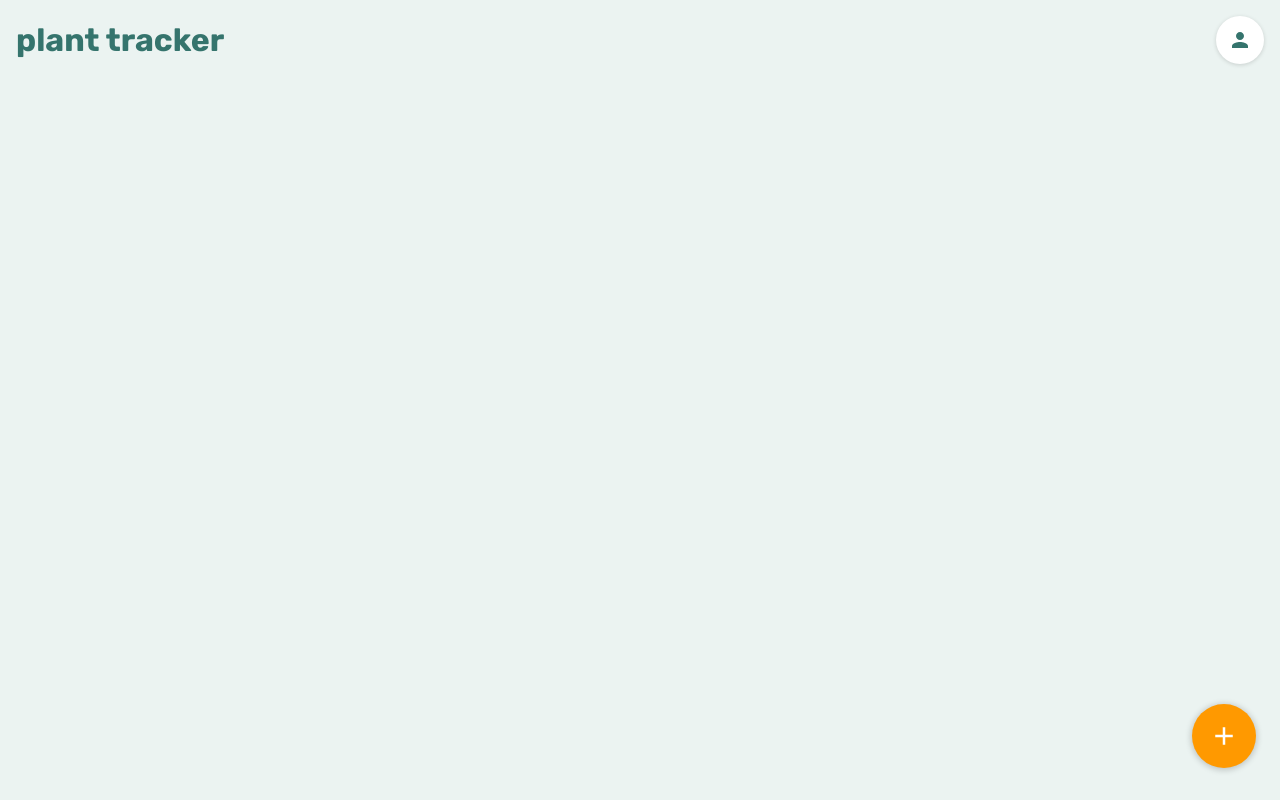
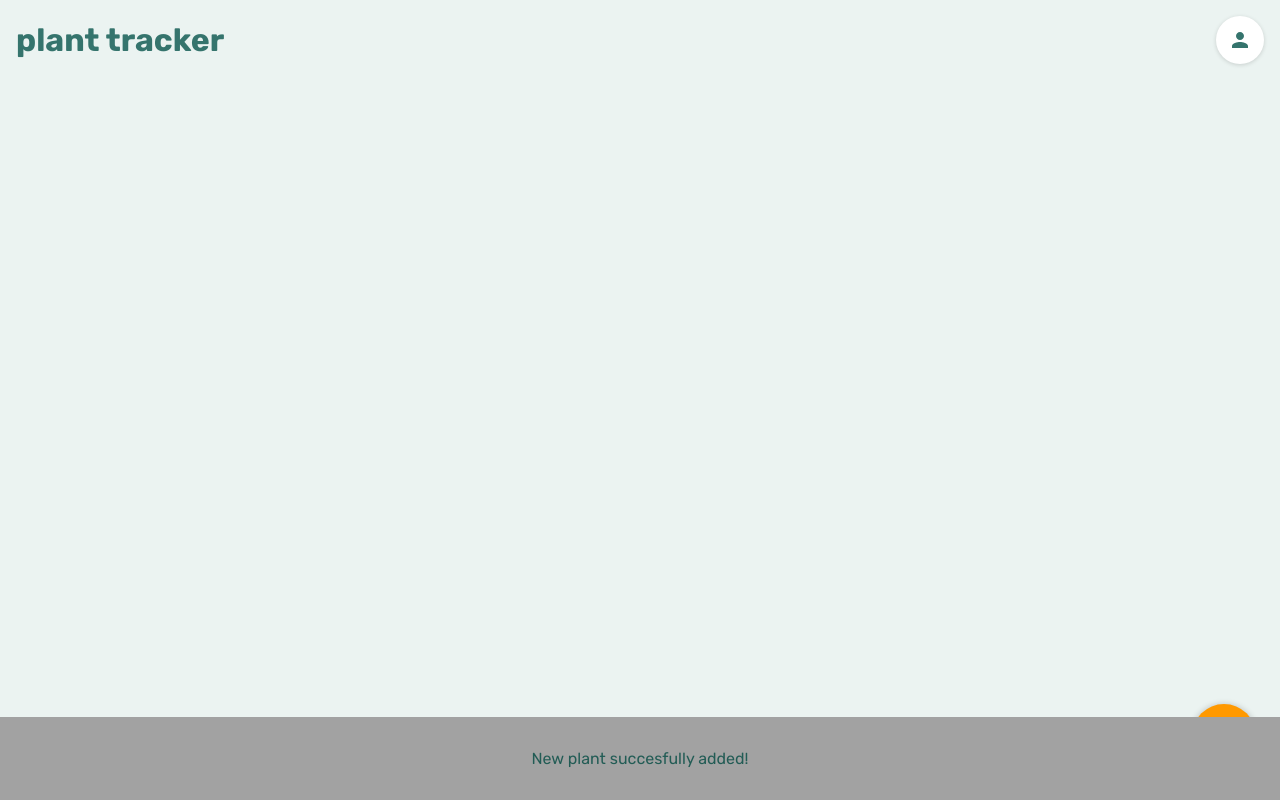
Before and after one commit to laurpe/plant-tracker, a React (Create React App) app: page /main in a window 1280 px wide. Built offline with nearby package versions, Linux system fonts and the light colour scheme; no server answers.

Commit message:
notification wip

```diff
--- a/src/components/Main.tsx
+++ b/src/components/Main.tsx
@@ -1,6 +1,7 @@
 import Plants from "./Plants";
 import Header from "./Header";
 import Column from "./style/Generics/Column";
+import ShowNotification from "./ShowNotification";
 
 import styled from "styled-components";
 
@@ -9,11 +10,12 @@ const StyledColumn = styled(Column)`
     background-color: rgb(235, 243, 241);
     min-height: 100vh;
 `
-
+//TODO: remove notification component!
 const Main = () => {
     return (
         <StyledColumn>
             <Header />
+            <ShowNotification />
             <Plants />
         </StyledColumn>
     );
--- /dev/null
+++ b/src/components/ShowNotification.tsx
@@ -0,0 +1,26 @@
+import React from "react";
+import styled from "styled-components";
+
+const Notification = styled.div`
+    position: fixed;
+    bottom: 0;
+    left: 0;
+    width: 100%;
+    padding: 2rem;
+    background-color: #a2a2a2;
+    display: flex;
+    justify-content: space-around;
+    align-items: center;
+    font-size: 1rem;
+    z-index: 1000;
+`
+
+const ShowNotification = () => {
+    return (
+        <Notification>
+            New plant succesfully added!
+        </Notification>
+    )
+}
+
+export default ShowNotification;
```
